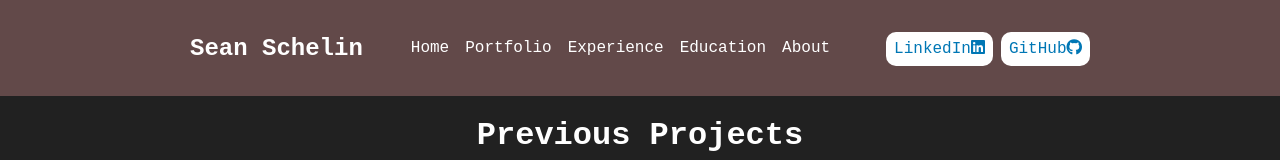
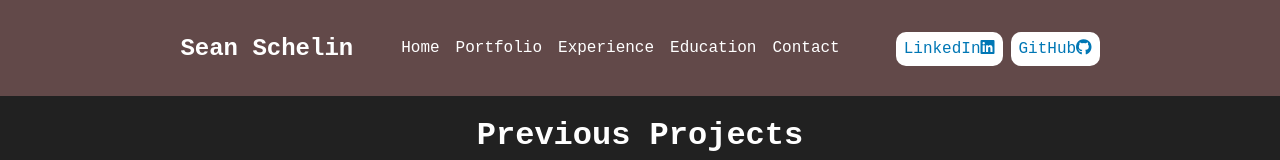
Before and after one commit to seanie1995/React-CV, a React (Vite) app: page /React-CV/portfolio in a window 1280 px wide. Shown: the top 160 px of the page. Built offline with nearby package versions, Linux system fonts and the light colour scheme; no server answers; a web font is replaced by a local one.

Commit message:
Had to change the text on the nav bar.

```diff
--- a/src/pages/Layout.jsx
+++ b/src/pages/Layout.jsx
@@ -35,7 +35,7 @@
               <NavLink to="/education">Education</NavLink>
             </li>
             <li>
-              <NavLink to="/about">About</NavLink>
+              <NavLink to="/about">Contact</NavLink>
             </li>
           </ul>
         </nav>
```
